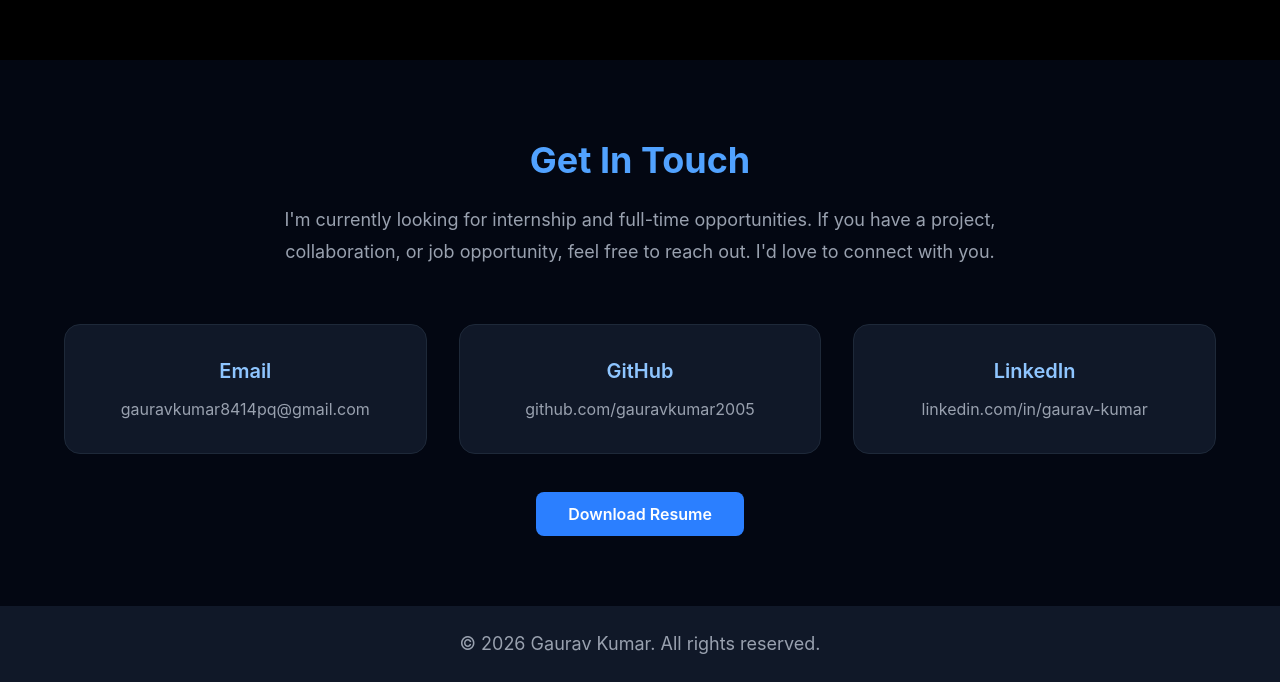
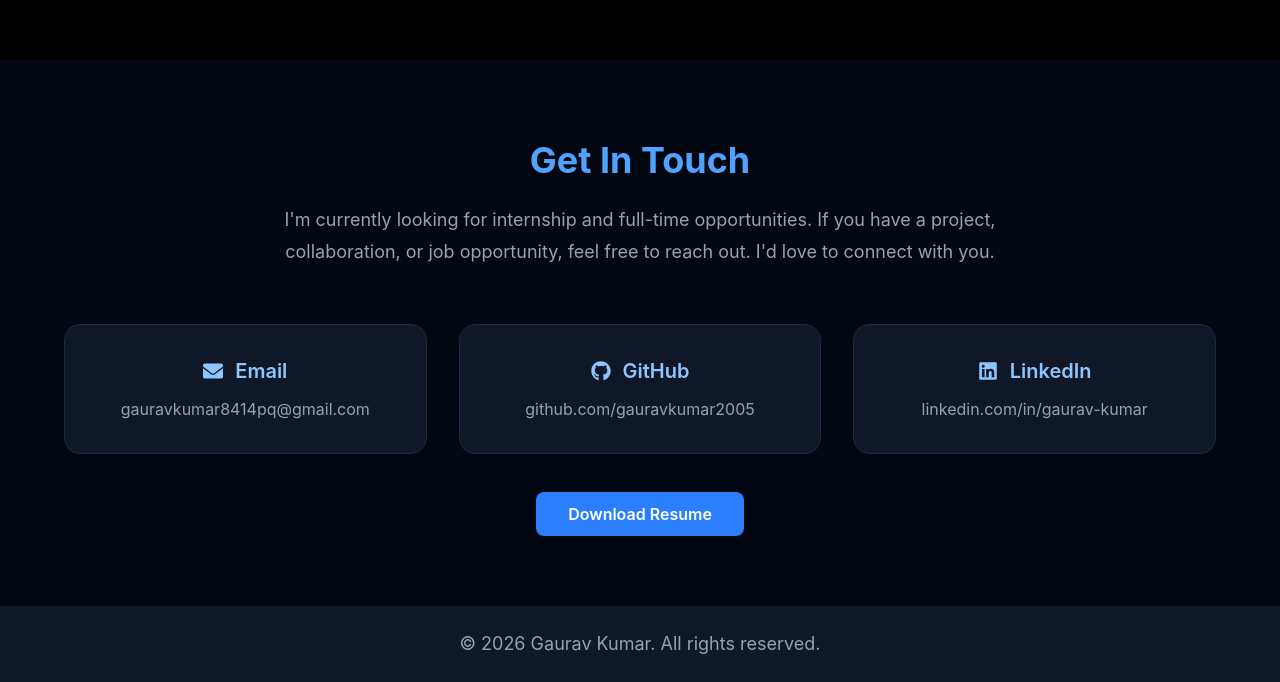
Before and after one commit to gauravkumar2005/My-Portfolio, a React (Vite) app: page / in a window 1280 px wide. Shown: the part 3873-4555 px from the top of the page. Built offline with nearby package versions, Linux system fonts and the light colour scheme.

Commit message:
add icons in contact section

```diff
--- a/package.json
+++ b/package.json
@@ -14,6 +14,7 @@
     "lucide-react": "^1.16.0",
     "react": "^19.2.0",
     "react-dom": "^19.2.0",
+    "react-icons": "^5.6.0",
     "react-router-dom": "^7.13.1",
     "tailwindcss": "^4.2.1"
   },
--- a/src/pages/Contact.jsx
+++ b/src/pages/Contact.jsx
@@ -1,3 +1,5 @@
+import { FaEnvelope, FaGithub, FaLinkedin } from "react-icons/fa";
+
 function Contact() {
   return (
     <section id="contact" className="py-20 px-6 bg-gray-950 text-white">
@@ -19,9 +21,10 @@ function Contact() {
             href="mailto:gauravkumar8414pq@gmail.com"
             className="bg-gray-900 border border-gray-800 p-8 rounded-2xl hover:-translate-y-2 hover:border-blue-500 hover:shadow-blue-500/20 hover:shadow-xl transition-all duration-300"
           >
-            <h3 className="text-xl font-semibold mb-3 text-blue-300">
-              Email
-            </h3>
+         <h3 className="flex items-center justify-center gap-3 text-xl font-semibold mb-3 text-blue-300">
+            <FaEnvelope />
+             Email
+         </h3>
             <p className="text-gray-400">
               gauravkumar8414pq@gmail.com
             </p>
@@ -32,7 +35,8 @@ function Contact() {
             target="_blank"
             className="bg-gray-900 border border-gray-800 p-8 rounded-2xl hover:-translate-y-2 hover:border-blue-500 hover:shadow-blue-500/20 hover:shadow-xl transition-all duration-300"
           >
-            <h3 className="text-xl font-semibold mb-3 text-blue-300">
+            <h3 className="flex items-center justify-center gap-3 text-xl font-semibold mb-3 text-blue-300">
+              <FaGithub />
               GitHub
             </h3>
             <p className="text-gray-400">
@@ -45,7 +49,8 @@ function Contact() {
             target="_blank"
             className="bg-gray-900 border border-gray-800 p-8 rounded-2xl hover:-translate-y-2 hover:border-blue-500 hover:shadow-blue-500/20 hover:shadow-xl transition-all duration-300"
           >
-            <h3 className="text-xl font-semibold mb-3 text-blue-300">
+            <h3 className="flex items-center justify-center gap-3 text-xl font-semibold mb-3 text-blue-300">
+              <FaLinkedin />
               LinkedIn
             </h3>
             <p className="text-gray-400">
```
Also changed, not shown: 1 other file (tests, documents, lock files or other folders).
